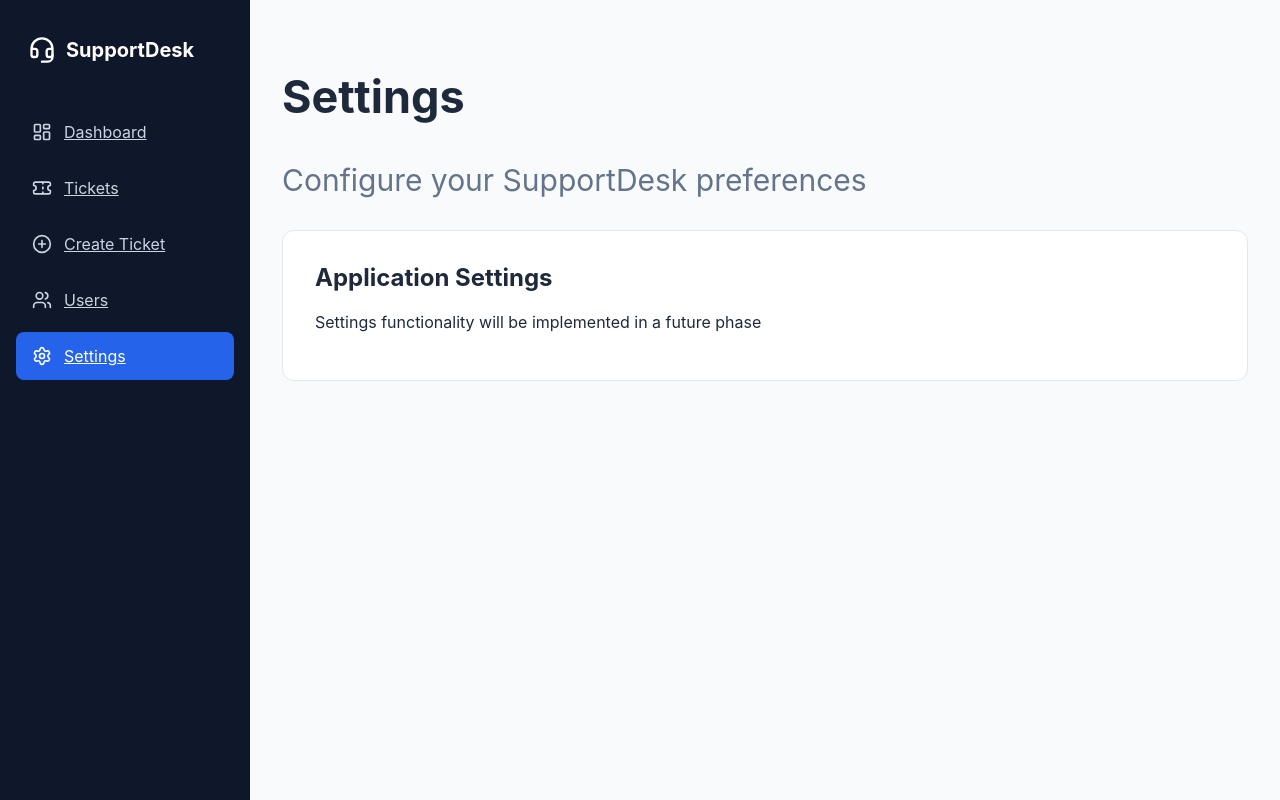
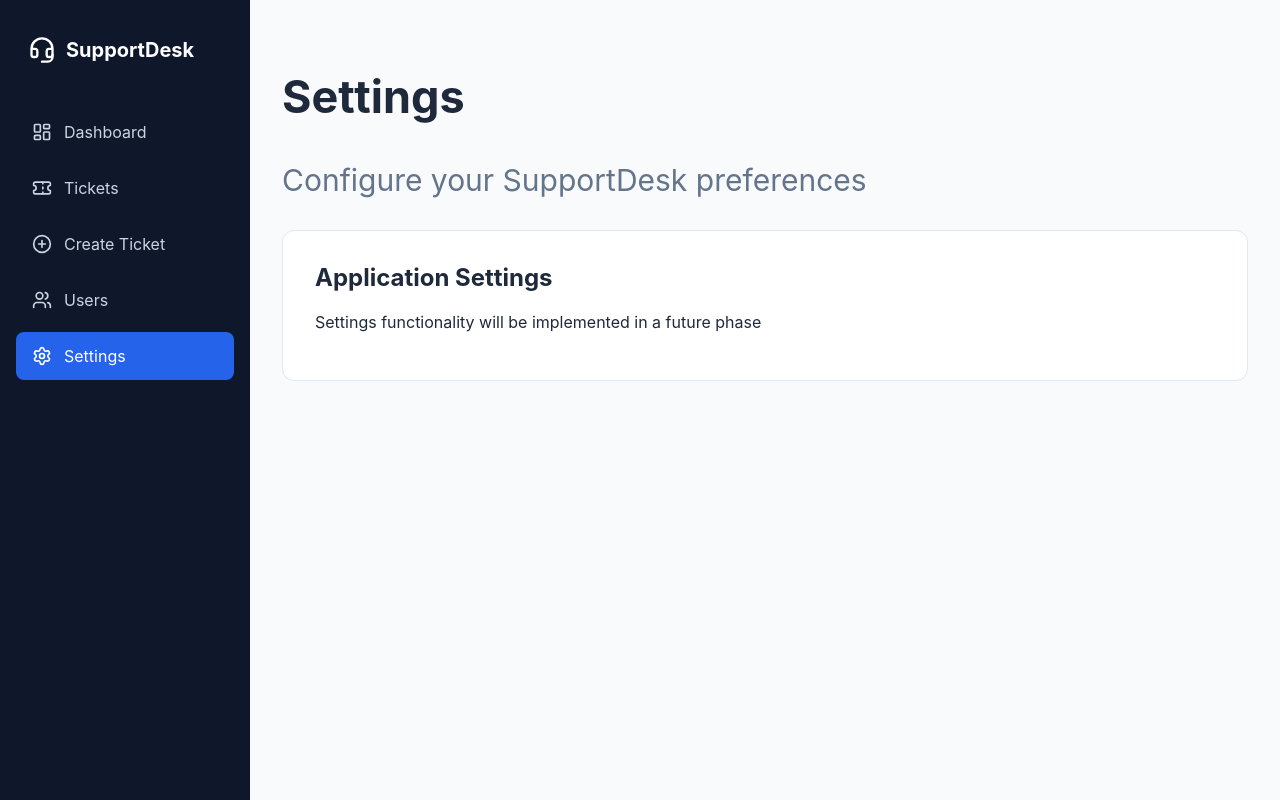
Before and after one commit to CarlosNavarroJr/it-ticketing-system, a React (Vite) app: page /settings in a window 1280 px wide. Built offline with nearby package versions, Linux system fonts and the light colour scheme.

Commit message:
Added CSS styling to the nav bar for the dash board

```diff
--- a/src/App.css
+++ b/src/App.css
@@ -127,6 +127,45 @@ button:hover {
   margin-top: 0;
 }
 
+/* Sidebar Navigation Links */
+
+.sidebar .nav-item {
+  text-decoration: none;
+}
+
+.sidebar .nav-item:hover {
+  background-color: #1e293b;
+  color: #ffffff;
+}
+
+.sidebar .nav-item.active,
+.sidebar.nav-item.active:hover {
+  background-color: #2563eb;
+  color: #ffffff;
+}
+
+.sidebar .nav-item:focus-visible {
+  outline: 2px solid #93c5fd;
+  outline-offset: 2px;
+}
+
+/* Not Found Page */
+
+.back-link {
+  display: inline-block;
+  margin-top: 24px;
+  padding: 12px 20px;
+  background-color: #2563eb;
+  color: white;
+  text-decoration: none;
+  border-radius: 8px;
+  font-weight: 600;
+}
+
+.back-link:hover {
+  background-color: #1d4ed8;
+}
+
 /* Responsive Layout */
 
 @media (max-width: 768px) {
```
